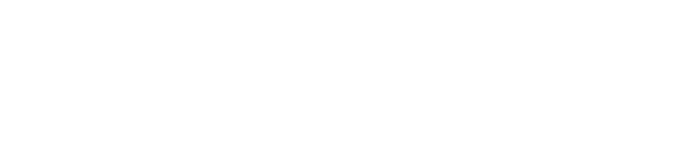
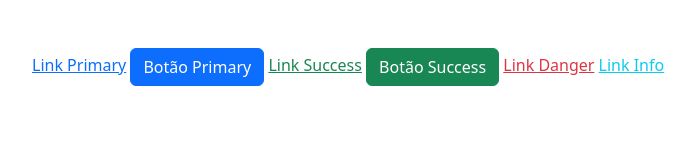
Before and after one commit to LuisFelipeSalvarani/cursoBootstrap, a website: page helpers/exemplo/index.html in a window 1280 px wide. Shown: the whole page, without its empty margins (4-700 px from the left). Drawn offline with nearby package versions, Linux system fonts and the light colour scheme; files that its build step writes are made by us from their sources.

Commit message:
Links coloridos

```diff
--- a/helpers/exemplo/index.html
+++ b/helpers/exemplo/index.html
@@ -21,5 +21,16 @@
     <!-- SEM FIX -->
     <div class="box float-end"></div>
     <div class="box"></div>
+
+    <!-- Links coloridos -->
+
+    <div class="container m-4">
+        <a href="#" class="link-primary">Link Primary</a>
+        <button class="btn btn-primary">Botão Primary</button>
+        <a href="#" class="link-success">Link Success</a>
+        <button class="btn btn-success">Botão Success</button>
+        <a href="#" class="link-danger">Link Danger</a>
+        <a href="#" class="link-info">Link Info</a>
+    </div>
 </body>
 </html>
```
